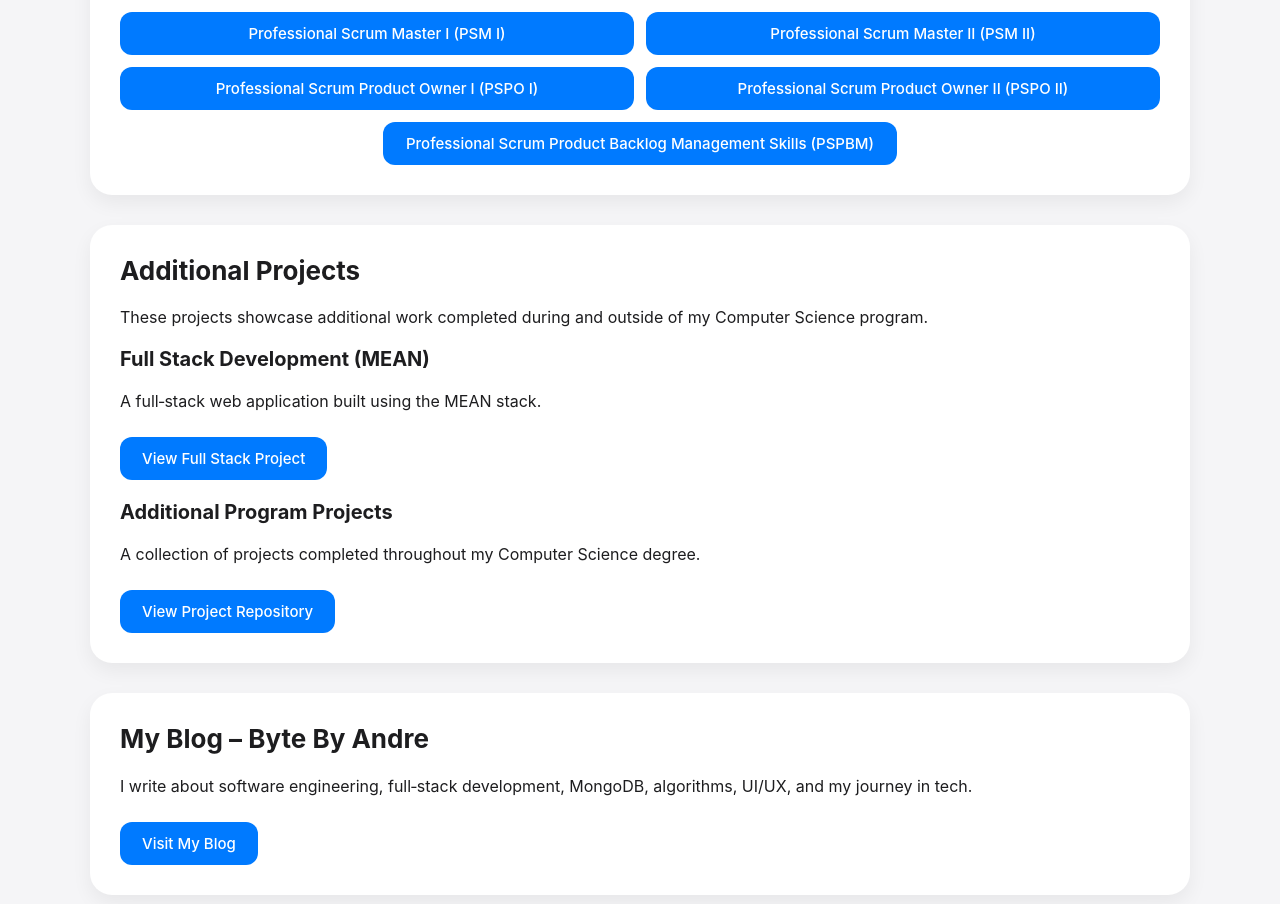
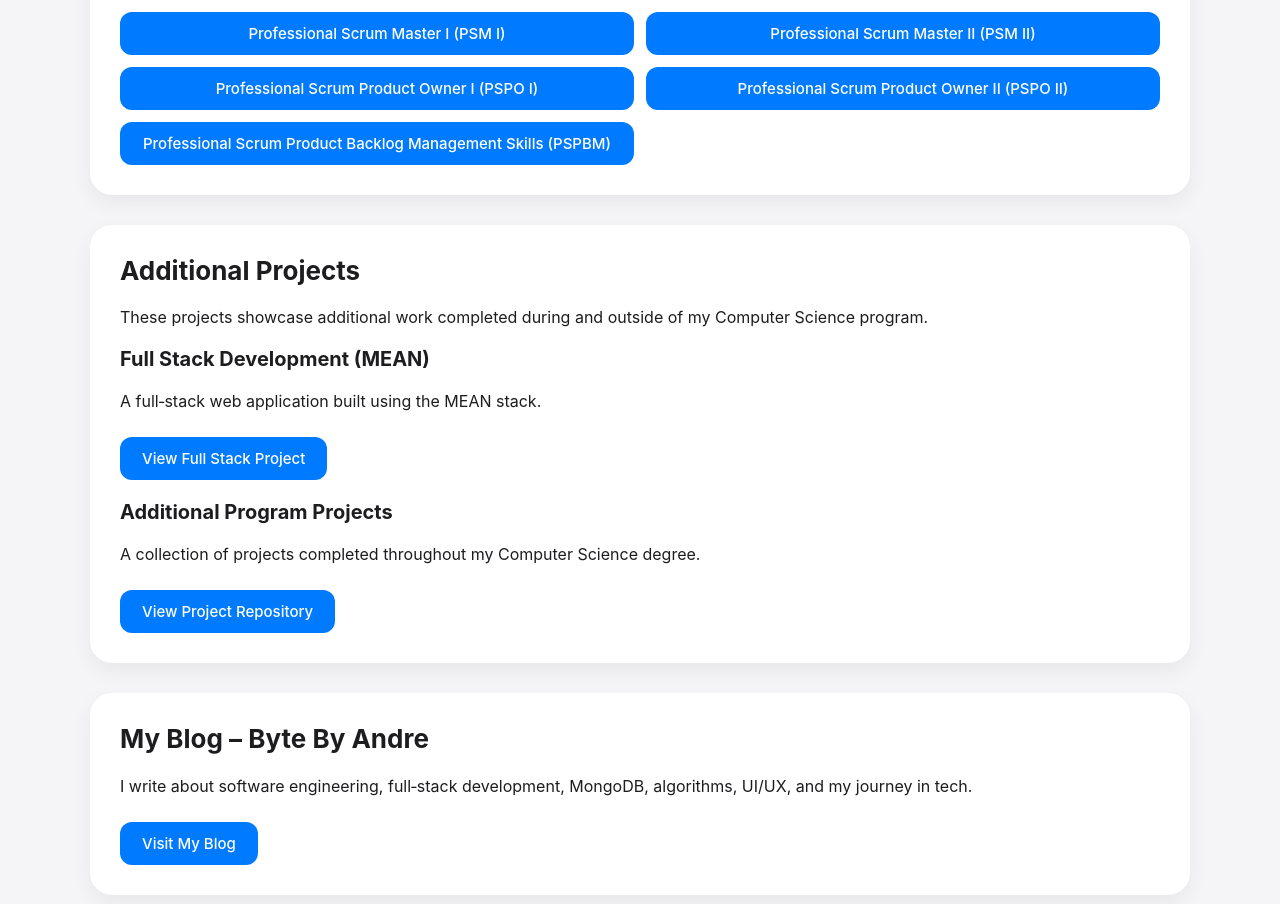
Before and after one commit to AndreMiranda-dev/AndreMiranda-dev.github.io, a plain HTML site: page index.html in a window 1280 px wide. Shown: the part 2500-3404 px from the top of the page. Drawn offline with Linux system fonts and the light colour scheme.

Commit message:
Update fifth button alignment in styles.css

```diff
--- a/css/styles.css
+++ b/css/styles.css
@@ -292,11 +292,10 @@ body.dark footer {
     margin: 0;
 }
 
-/* Center the fifth button */
+/* Keep the fifth button left aligned */
 .certification-grid .button:nth-child(5) {
-    grid-column: 1 / -1;
-    width: calc(50% - 6px);
-    justify-self: center;
+    grid-column: 1;
+    width: 100%;
 }
 
 /* Display one certification per row on smaller screens */
```
